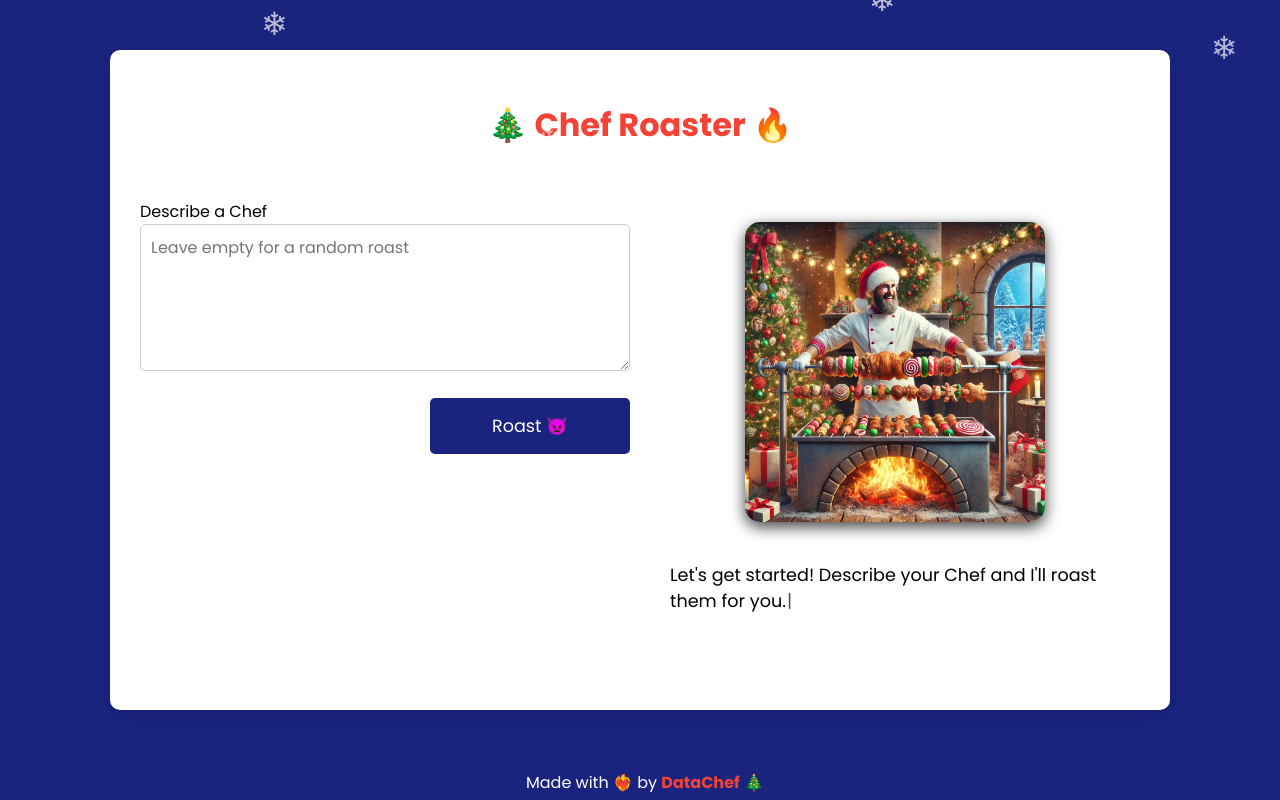
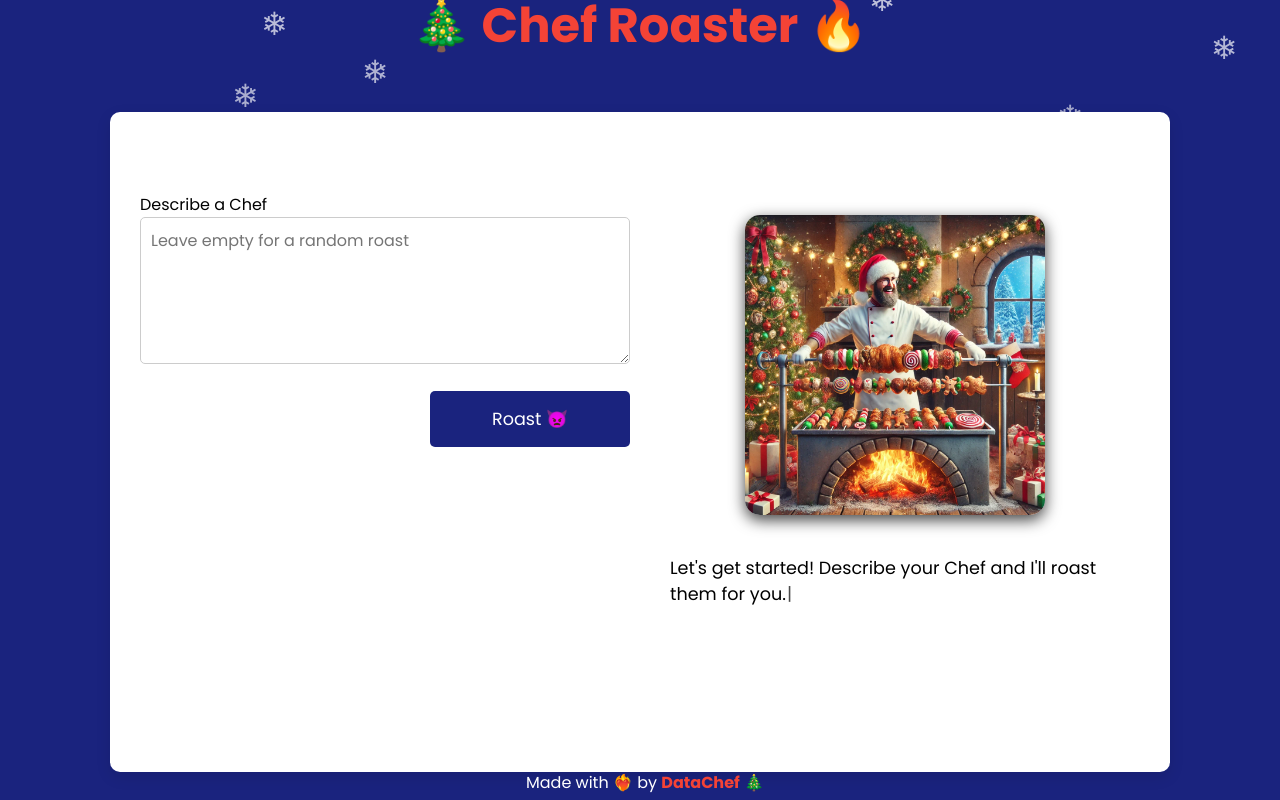
Before and after one commit to DataChefHQ/internal-it_automation_chef-roaster, a Flask app: page / in a window 1280 px wide. Run offline with Flask 2, Linux system fonts and the light colour scheme; some libraries are stand-ins or nearby versions.

Commit message:
feat: frontend improvements

```diff
--- a/src/static/css/styles.css
+++ b/src/static/css/styles.css
@@ -12,6 +12,7 @@ body {
     align-items: center;
     display: flex;
     height: 95vh;
+    flex-direction: column;
 }
 
 .container {
@@ -176,6 +177,7 @@ footer a {
     pointer-events: none;
     user-select: none;
     animation: fall linear infinite;
+    z-index: -1;
 }
 
 @keyframes fall {
--- a/src/templates/index.html
+++ b/src/templates/index.html
@@ -11,9 +11,10 @@
     <script src="https://unpkg.com/typewriter-effect@latest/dist/core.js"></script>
 </head>
 <body>
+
     <div class="central">
+        <h1 style="color: #F44336; font-size: xxx-large;"> 🎄 Chef Roaster 🔥 </h1>
         <div class="container">
-            <h1 style="color: #F44336;"> 🎄 Chef Roaster 🔥 </h1>
             <div style="display: flex; gap: 20px; justify-content: space-around; text-align: left; margin-top: 50px;">
                 <div style="flex: 1;">
                     <span>Describe a Chef</span>
```
